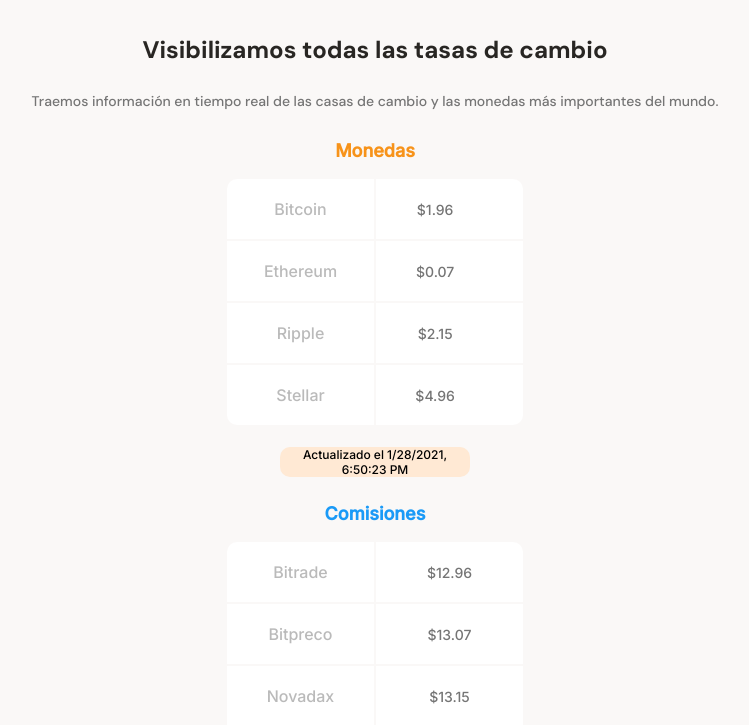
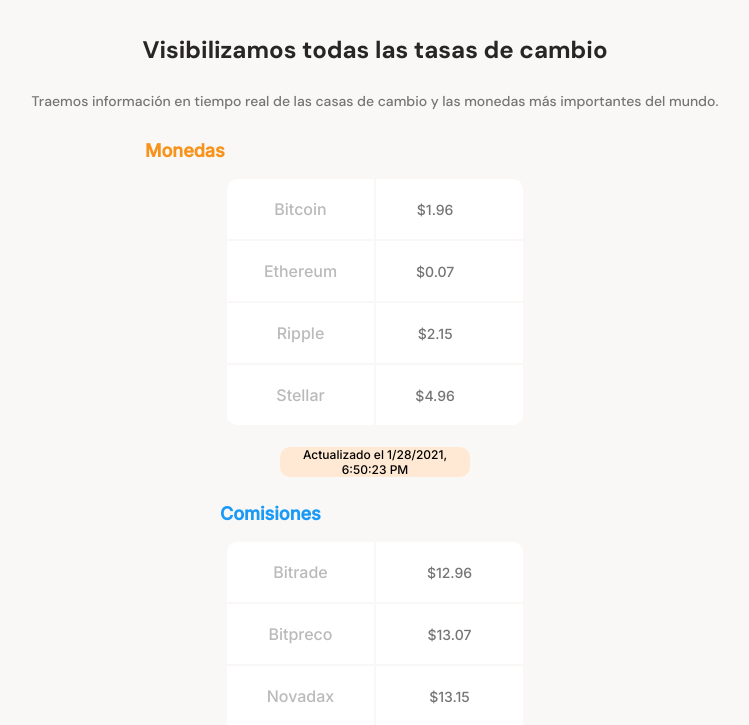
Before and after one commit to GonzoDenetro/Proyecto-responsive, a plain HTML site: page index.html in a window 1280 px wide. Shown: the part 612-1337 px from the top of the page, without its empty margins (265-1014 px from the left). Drawn offline with Linux system fonts and the light colour scheme.

Commit message:
titulos de tablas alineados

```diff
--- a/style.css
+++ b/style.css
@@ -145,12 +145,16 @@ main .main__exchange-container {
 .main__currency-table--title {
     margin-bottom: 15px;
     font-size: 1.8rem;
+    text-align: left;
+    margin-left: 20px;
     font-weight: bold;
     line-height: 2.3rem;
     color: var(--bitcoin-orange);
 }
 .main__currency-table--title-2 {
     font-size: 1.8rem;
+    text-align: left;
+    margin-left: 20px;
     margin-bottom: 15px;
     margin-top: 25px;
     font-weight: bold;
```
